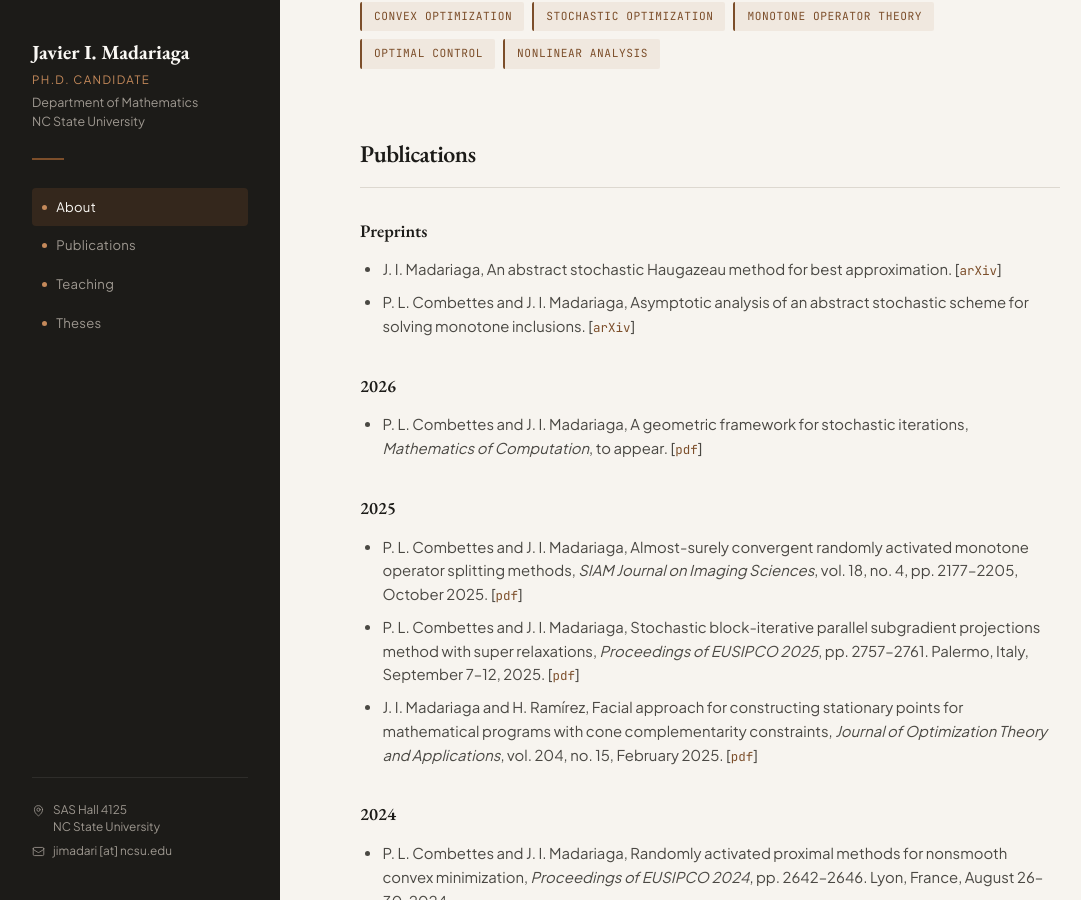
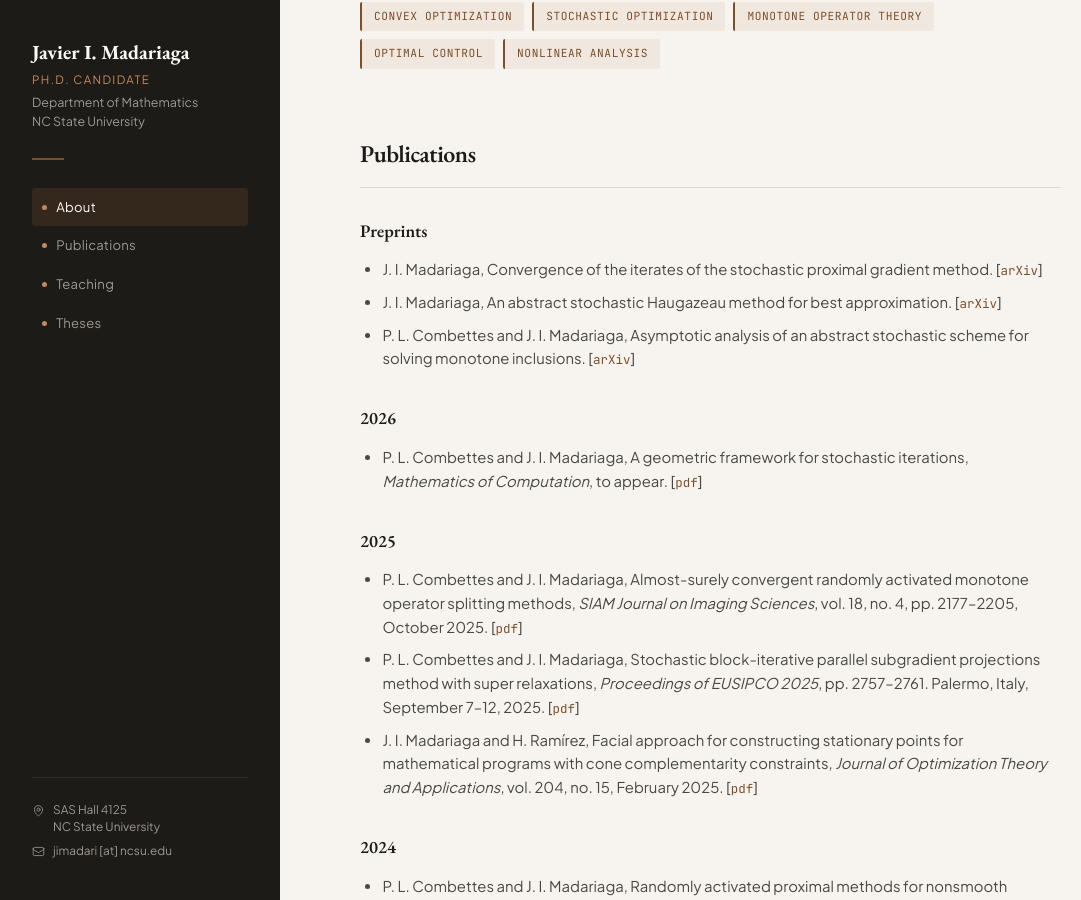
Before and after one commit to jmadariagar/jmadariagar.github.io, a Jekyll site: the page index.html, which Jekyll copies as it is, in a window 1280 px wide and 900 px high, scrolled down 860 px. Shown: the whole window, without its empty margins (0-1081 px from the left). Built offline with Jekyll 4.4.1, drawn with Linux system fonts in a browser that asks for light colours.

Commit message:
Update index.html

```diff
--- a/index.html
+++ b/index.html
@@ -652,6 +652,7 @@
       <div class="pub-year-group">
         <div class="pub-year">Preprints</div>
         <ul class="pub-list">
+           <li>J. I. Madariaga, Convergence of the iterates of the stochastic proximal gradient method. [<a href="https://arxiv.org/abs/2604.13388" target="_blank">arXiv</a>]</li>
           <li>J. I. Madariaga, An abstract stochastic Haugazeau method for best approximation. [<a href="https://arxiv.org/abs/2603.00891" target="_blank">arXiv</a>]</li>
           <li>P. L. Combettes and J. I. Madariaga, Asymptotic analysis of an abstract stochastic scheme for solving monotone inclusions. [<a href="https://arxiv.org/abs/2512.03023" target="_blank">arXiv</a>]</li>
         </ul>
```
